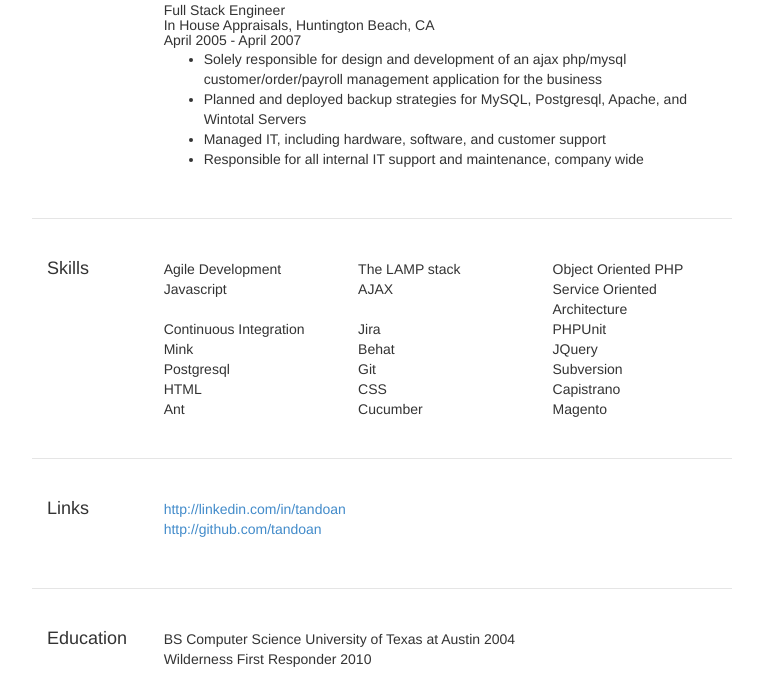
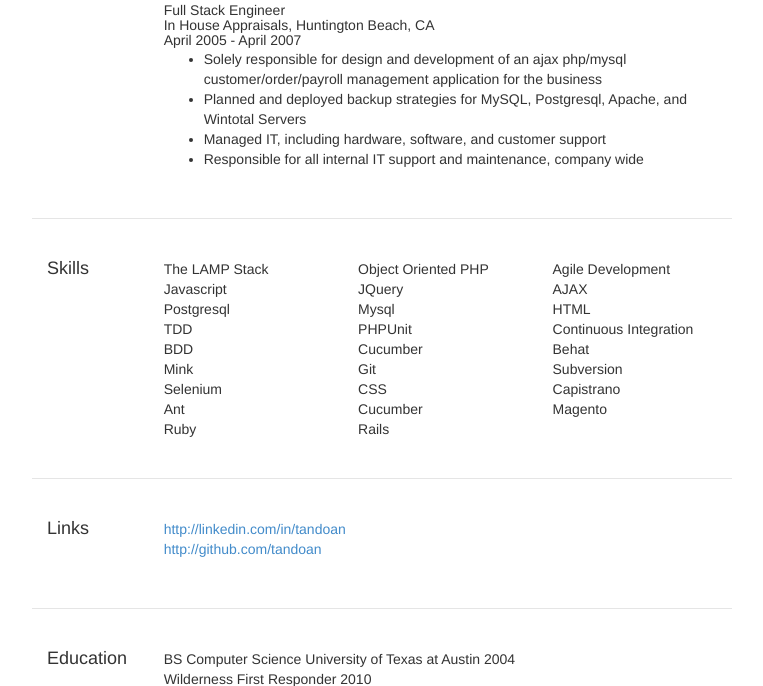
Before and after one commit to tandoan/tandoan.com, a CakePHP app: the page made by src/html/app/View/Pages/resume.ctp in a window 1280 px wide. Shown: the part 866-1552 px from the top of the page, without its empty margins (258-1021 px from the left). Run offline with PHP 8.4 and a stand-in for CakePHP, Linux system fonts and the light colour scheme; the template is opened without the code that fills it, so the values that code supplies are empty; some libraries are stand-ins or nearby versions.

Commit message:
rearranging skills

```diff
--- a/src/html/app/View/Pages/resume.ctp
+++ b/src/html/app/View/Pages/resume.ctp
@@ -69,13 +69,13 @@
 
     <div class="row">
       <div class="col-md-4">
-        Agile Development
-      </div>
-      <div class="col-md-4">
-       The LAMP stack
+        The LAMP Stack
       </div>
       <div class="col-md-4">
        Object Oriented PHP
+      </div>
+      <div class="col-md-4">
+       Agile Development
       </div>
     </div>
 
@@ -84,40 +84,52 @@
         Javascript
       </div>
       <div class="col-md-4">
+       JQuery
+      </div>
+      <div class="col-md-4">
        AJAX
       </div>
+    </div>
+
+   <div class="row">
       <div class="col-md-4">
-       Service Oriented Architecture
+        Postgresql
+      </div>
+      <div class="col-md-4">
+       Mysql
+      </div>
+      <div class="col-md-4">
+       HTML
       </div>
     </div>
 
     <div class="row">
       <div class="col-md-4">
-        Continuous Integration
-      </div>
-      <div class="col-md-4">
-       Jira
+        TDD
       </div>
       <div class="col-md-4">
        PHPUnit
+      </div>
+      <div class="col-md-4">
+       Continuous Integration
+      </div>
+    </div>
+
+     <div class="row">
+      <div class="col-md-4">
+        BDD
+      </div>
+      <div class="col-md-4">
+       Cucumber
+      </div>
+      <div class="col-md-4">
+        Behat
       </div>
     </div>
 
      <div class="row">
       <div class="col-md-4">
         Mink
-      </div>
-      <div class="col-md-4">
-       Behat
-      </div>
-      <div class="col-md-4">
-        JQuery
-      </div>
-    </div>
-
-     <div class="row">
-      <div class="col-md-4">
-        Postgresql
       </div>
       <div class="col-md-4">
        Git
@@ -129,7 +141,7 @@
 
      <div class="row">
       <div class="col-md-4">
-        HTML
+        Selenium
       </div>
       <div class="col-md-4">
        CSS
@@ -150,6 +162,17 @@
        Magento
       </div>
     </div>
+
+    <div class="row">
+      <div class="col-md-4">
+        Ruby
+      </div>
+      <div class="col-md-4">
+       Rails
+      </div>
+
+    </div>
+
   </div>
 </div>
 
```
